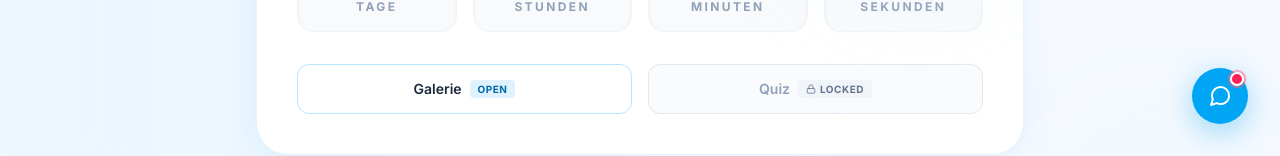
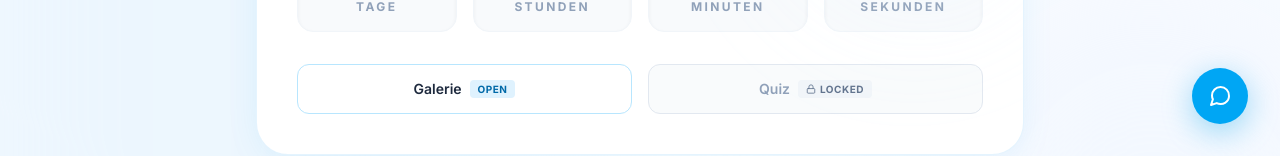
Before and after one commit to Lucas-MStein/alina, a Next.js app: page / in a window 1280 px wide. Shown: the part 644-800 px from the top of the page. Built offline with nearby package versions, Linux system fonts and the light colour scheme; a web font is replaced by a local one.

Commit message:
adjusted bubble message

```diff
--- a/components/MessageBubble.tsx
+++ b/components/MessageBubble.tsx
@@ -23,7 +23,7 @@ function MessageIcon() {
 
 export default function MessageBubble() {
     const [isOpen, setIsOpen] = useState(false)
-    const [hasOpened, setHasOpened] = useState(false)
+    const [hasOpened, setHasOpened] = useState(true)
 
     function openMessage() {
         setIsOpen(true)
--- a/lib/content.ts
+++ b/lib/content.ts
@@ -128,7 +128,7 @@ export const quizQuestions = [
             'Das muss ja ragebait sein',
             'Es gibt für alles ein erstes Mal',
             'Setz dich einfach auf mein Gesicht',
-            'Alles irgenwie',
+            'Alles irgendwie',
         ],
         correctIndex: 3,
     },
```
